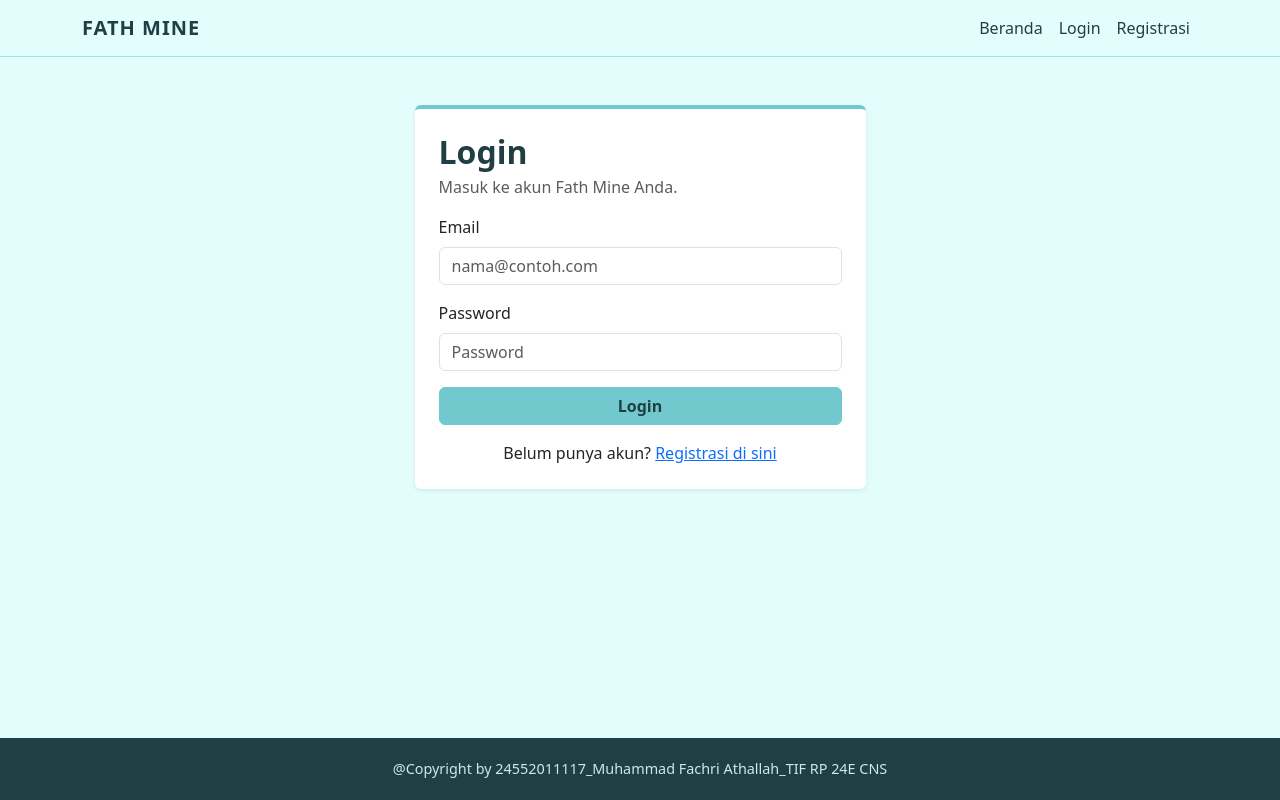
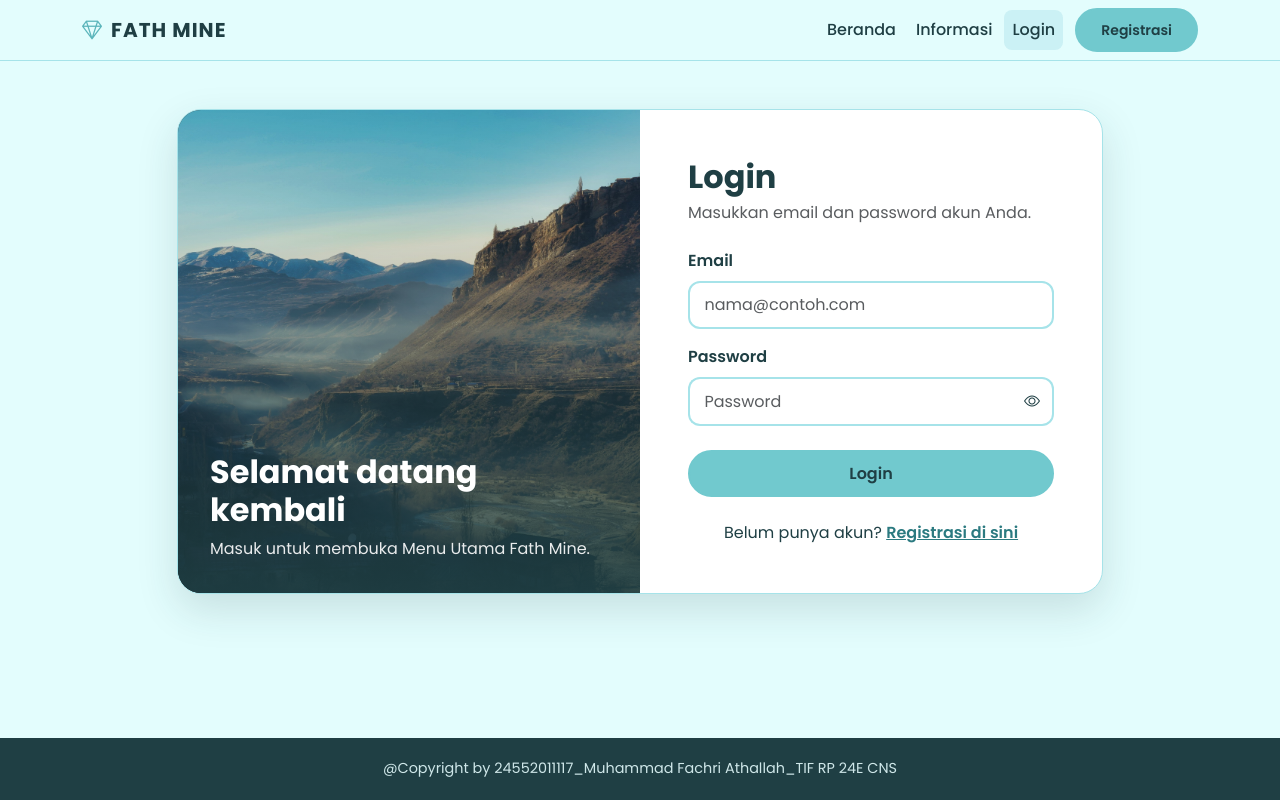
Before and after one commit to FachriAthallah/fath-mine, a PHP site: page /login.html in a window 1280 px wide. Run offline with PHP 8.4, Linux system fonts and the light colour scheme.

Commit message:
Redesign: halaman login dan registrasi

```diff
--- a/project-1/css/style.css
+++ b/project-1/css/style.css
@@ -443,3 +443,111 @@ h5 {
   font-weight: 600;
   line-height: 1.3;
 }
+/* ===== Halaman login dan registrasi ===== */
+.auth-kartu {
+  display: grid;
+  grid-template-columns: 1fr 1fr;
+  overflow: hidden;
+  border-radius: 1.5rem;
+  background: #fff;
+  border: 1px solid var(--garis);
+  box-shadow: 0 1rem 2.5rem rgba(31, 63, 68, 0.15);
+}
+
+.auth-foto {
+  position: relative;
+  display: flex;
+  align-items: flex-end;
+  min-height: 480px;
+  background: url("../img/dashboard.jpg") center / cover no-repeat;
+  background-color: var(--teks);
+  color: #fff;
+}
+
+.auth-foto.posisi-kanan {
+  background-position: 75% center;
+}
+
+.auth-foto::before {
+  content: "";
+  position: absolute;
+  inset: 0;
+  background: linear-gradient(
+    180deg,
+    rgba(31, 63, 68, 0.1) 20%,
+    rgba(31, 63, 68, 0.92) 100%
+  );
+}
+
+.auth-foto-isi {
+  position: relative;
+  z-index: 1;
+  padding: 2rem;
+}
+
+.auth-foto-isi h2 {
+  margin-bottom: 0.5rem;
+  font-size: clamp(1.5rem, 3vw, 2rem);
+  color: #fff;
+}
+
+.auth-foto-isi p {
+  margin: 0;
+  color: rgba(255, 255, 255, 0.9);
+}
+
+.auth-form {
+  display: flex;
+  flex-direction: column;
+  justify-content: center;
+  padding: clamp(1.5rem, 5vw, 3rem);
+}
+
+.auth-form .form-label {
+  font-weight: 600;
+}
+
+.auth-form .form-control {
+  padding: 0.65rem 0.9rem;
+  border: 2px solid var(--garis);
+  border-radius: 0.75rem;
+}
+
+.auth-form .form-control:focus {
+  border-color: var(--aksen);
+  box-shadow: 0 0 0 0.25rem rgba(113, 201, 206, 0.35);
+}
+
+.auth-form .input-group .form-control {
+  border-right: 0;
+  border-top-right-radius: 0;
+  border-bottom-right-radius: 0;
+}
+
+.btn-lihat {
+  border: 2px solid var(--garis);
+  border-left: 0;
+  border-radius: 0 0.75rem 0.75rem 0;
+  background: #fff;
+  color: var(--teks);
+}
+
+.btn-lihat:hover {
+  background: var(--kartu);
+  color: var(--teks);
+}
+
+.auth-form a {
+  color: #2b7a80;
+  font-weight: 600;
+}
+
+@media (max-width: 767.98px) {
+  .auth-kartu {
+    grid-template-columns: 1fr;
+  }
+
+  .auth-foto {
+    min-height: 190px;
+  }
+}
--- a/project-1/js/api.js
+++ b/project-1/js/api.js
@@ -29,3 +29,15 @@ function escapeHtml(teks) {
   el.textContent = teks;
   return el.innerHTML.replace(/"/g, "&quot;").replace(/'/g, "&#39;");
 }
+function pasangTombolLihat(idInput, idTombol) {
+  const input = document.getElementById(idInput);
+  const tombol = document.getElementById(idTombol);
+
+  tombol.addEventListener("click", function () {
+    const tersembunyi = input.type === "password";
+    input.type = tersembunyi ? "text" : "password";
+    tombol.innerHTML = tersembunyi
+      ? '<i class="bi bi-eye-slash"></i>'
+      : '<i class="bi bi-eye"></i>';
+  });
+}
--- a/project-1/login.html
+++ b/project-1/login.html
@@ -4,47 +4,74 @@
     <meta charset="UTF-8" />
     <meta name="viewport" content="width=device-width, initial-scale=1" />
     <title>Login - Fath Mine</title>
+    <link rel="preconnect" href="https://fonts.googleapis.com" />
+    <link rel="preconnect" href="https://fonts.gstatic.com" crossorigin />
+    <link
+      href="https://fonts.googleapis.com/css2?family=Poppins:wght@400;500;600;700&display=swap"
+      rel="stylesheet"
+    />
     <link
       href="https://cdn.jsdelivr.net/npm/bootstrap@5.3.3/dist/css/bootstrap.min.css"
+      rel="stylesheet"
+    />
+    <link
+      href="https://cdn.jsdelivr.net/npm/bootstrap-icons@1.11.3/font/bootstrap-icons.min.css"
       rel="stylesheet"
     />
     <link href="css/style.css" rel="stylesheet" />
   </head>
   <body class="d-flex flex-column min-vh-100">
-    <nav class="navbar navbar-expand-lg navbar-fm">
+    <nav class="navbar navbar-expand-lg navbar-fm sticky-top">
       <div class="container">
-        <a class="navbar-brand" href="index.html">FATH MINE</a>
+        <a class="navbar-brand" href="index.html"
+          ><i class="bi bi-gem"></i> FATH MINE</a
+        >
         <button
-          class="navbar-toggler navbar-dark"
+          class="navbar-toggler"
           type="button"
           data-bs-toggle="collapse"
           data-bs-target="#menuNav"
+          aria-label="Buka menu"
         >
           <span class="navbar-toggler-icon"></span>
         </button>
         <div class="collapse navbar-collapse" id="menuNav">
-          <ul class="navbar-nav ms-auto">
+          <ul class="navbar-nav ms-auto align-items-lg-center gap-lg-1">
             <li class="nav-item">
               <a class="nav-link" href="index.html">Beranda</a>
             </li>
             <li class="nav-item">
-              <a class="nav-link" href="login.html">Login</a>
+              <a class="nav-link" href="index.html#informasi">Informasi</a>
             </li>
             <li class="nav-item">
-              <a class="nav-link" href="register.html">Registrasi</a>
+              <a class="nav-link active" href="login.html">Login</a>
+            </li>
+            <li class="nav-item ms-lg-2">
+              <a class="btn btn-aksen btn-sm" href="register.html"
+                >Registrasi</a
+              >
             </li>
           </ul>
         </div>
       </div>
     </nav>
 
-    <main class="container py-5">
+    <main class="container py-4 py-md-5">
       <div class="row justify-content-center">
-        <div class="col-md-7 col-lg-5">
-          <div class="card kartu-info shadow-sm">
-            <div class="card-body p-4">
+        <div class="col-xl-10">
+          <div class="auth-kartu">
+            <div class="auth-foto">
+              <div class="auth-foto-isi">
+                <h2>Selamat datang kembali</h2>
+                <p>Masuk untuk membuka Menu Utama Fath Mine.</p>
+              </div>
+            </div>
+
+            <div class="auth-form">
               <h2 class="mb-1">Login</h2>
-              <p class="text-muted">Masuk ke akun Fath Mine Anda.</p>
+              <p class="text-muted mb-4">
+                Masukkan email dan password akun Anda.
+              </p>
 
               <div id="pesan"></div>
 
@@ -58,21 +85,31 @@
                     placeholder="nama@contoh.com"
                   />
                 </div>
-                <div class="mb-3">
+                <div class="mb-4">
                   <label for="password" class="form-label">Password</label>
+                  <div class="input-group">
                     <input
                       type="password"
                       class="form-control"
                       id="password"
                       placeholder="Password"
                     />
+                    <button
+                      type="button"
+                      class="btn btn-lihat"
+                      id="lihatPassword"
+                      aria-label="Tampilkan password"
+                    >
+                      <i class="bi bi-eye"></i>
+                    </button>
                   </div>
-                <button type="submit" class="btn btn-emas w-100" id="tombol">
+                </div>
+                <button type="submit" class="btn btn-aksen w-100" id="tombol">
                   Login
                 </button>
               </form>
 
-              <p class="text-center mt-3 mb-0">
+              <p class="text-center mt-4 mb-0">
                 Belum punya akun? <a href="register.html">Registrasi di sini</a>
               </p>
             </div>
@@ -94,6 +131,8 @@
         document.getElementById("pesan").innerHTML =
           `<div class="alert alert-${jenis}">${escapeHtml(teks)}</div>`;
       }
+
+      pasangTombolLihat("password", "lihatPassword");
 
       document
         .getElementById("formLogin")
```
Also changed, not shown: project-1/register.html (+64 -14 lines). Lines whose indentation alone changed are shown as unchanged.
